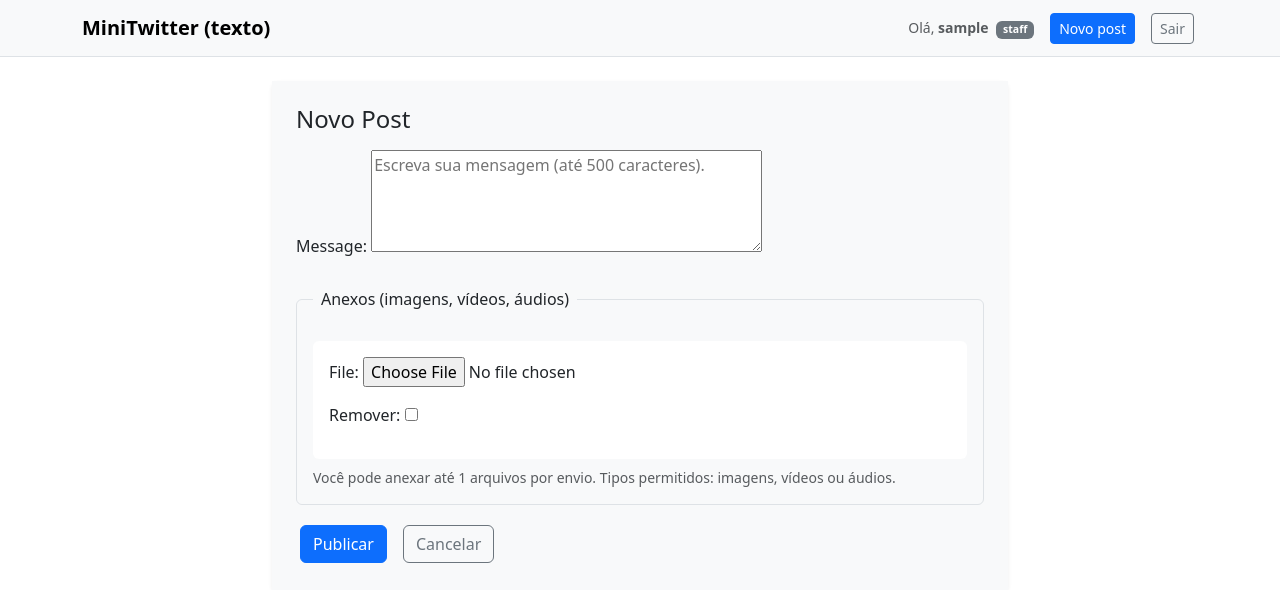
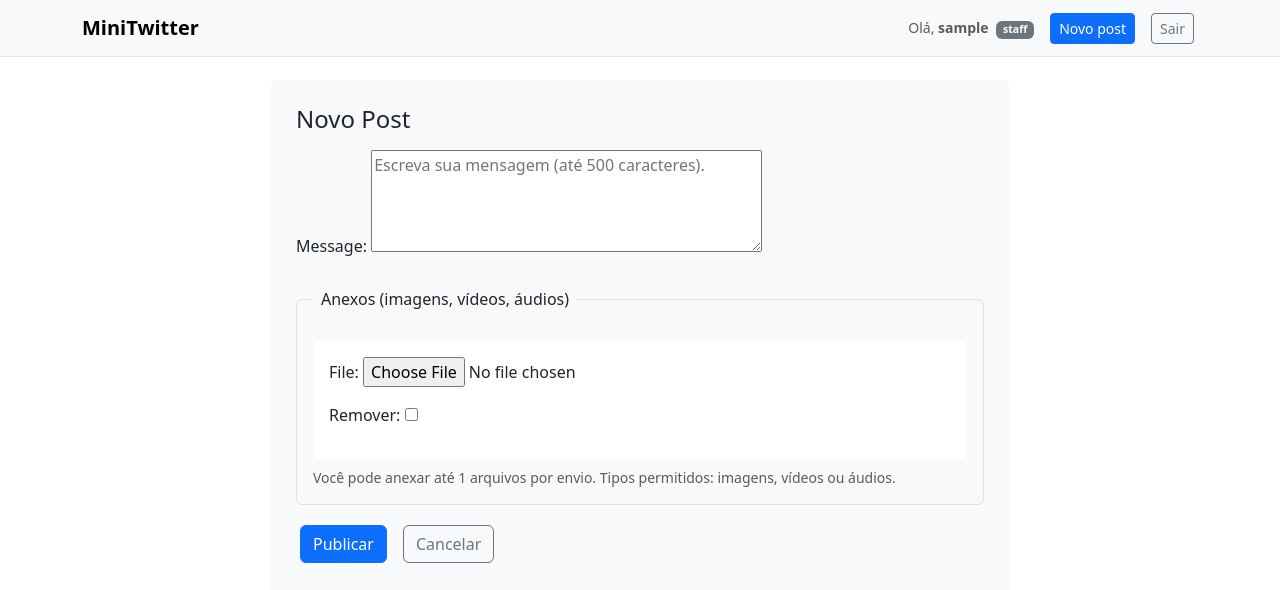
Before and after one commit to tuliogv/Prog_For_Web_Python, a Django app: page /novo/ in a window 1280 px wide. Shown: the top 590 px of the page. Run offline with Django 5.2, Linux system fonts and the light colour scheme; the visitor is signed in with stand-in values (Sample User, id 1).

Commit message:
tiraTexto

```diff
--- a/Trabalho_T1/posts/templates/base.html
+++ b/Trabalho_T1/posts/templates/base.html
@@ -2,7 +2,7 @@
 <html lang="pt-br" data-bs-theme="light">
 <head>
   <meta charset="utf-8">
-  <title>{% block title %}MiniTwitter Texto{% endblock %}</title>
+  <title>{% block title %}MiniTwitter{% endblock %}</title>
   <meta name="viewport" content="width=device-width, initial-scale=1">
 
   {% load static %}
@@ -20,7 +20,7 @@
   <header class="border-bottom mb-4">
     <nav class="navbar navbar-expand-md bg-body-tertiary">
       <div class="container">
-        <a class="navbar-brand fw-bold" href="{% url 'posts:list' %}">MiniTwitter (texto)</a>
+        <a class="navbar-brand fw-bold" href="{% url 'posts:list' %}">MiniTwitter</a>
 
         <div class="ms-auto d-flex align-items-center gap-2">
           {% if user.is_authenticated %}
```
